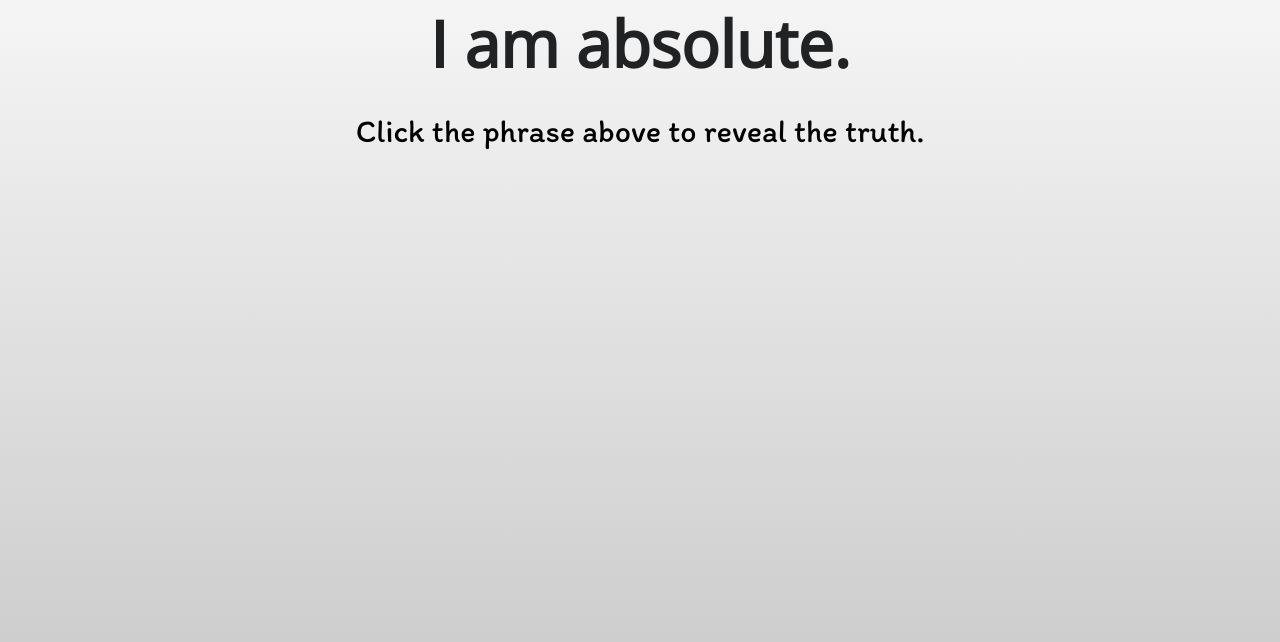
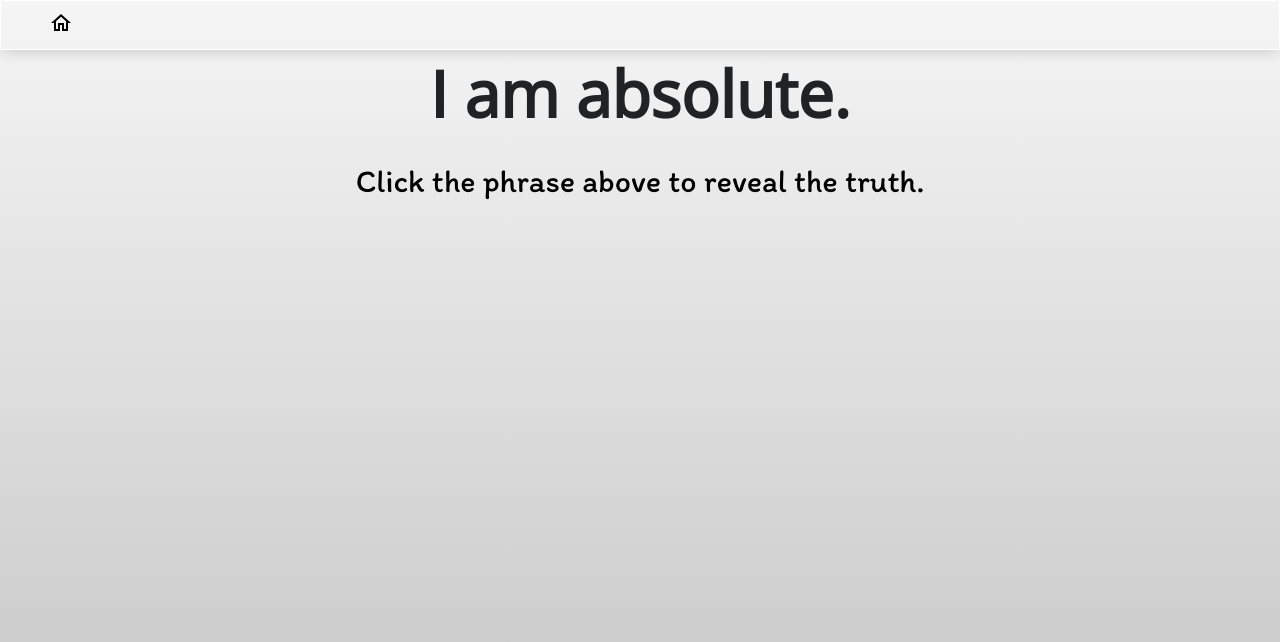
Before and after one commit to dern0s/web_practices, a plain HTML site: page elclicker.html in a window 1280 px wide. Drawn offline with nearby package versions, Linux system fonts and the light colour scheme.

Commit message:
started adding header to elclicker

```diff
--- a/elclicker.css
+++ b/elclicker.css
@@ -41,3 +41,16 @@ h1{
     margin-top: 25px;
     border-radius: 1em;
 }
+
+header{
+    display: flex;
+    align-items: center;
+    height: 3rem;
+
+    padding-left: 3rem;
+    border: 1px solid #fff;
+    /* border-radius: 0px 0px 10px 10px; */
+    box-shadow: 0 0 1rem 0 rgba(0, 0, 0, 0.2);
+    overflow: hidden;
+    position: relative;
+}
--- a/elclicker.html
+++ b/elclicker.html
@@ -1,5 +1,6 @@
 <!DOCTYPE html>
 <html lang="en">
+
 <head>
     <meta charset="UTF-8">
     <meta http-equiv="X-UA-Compatible" content="IE=edge">
@@ -9,9 +10,14 @@
     <link href="https://fonts.googleapis.com/css2?family=Itim&family=Open+Sans&display=swap" rel="stylesheet">
     <link rel="stylesheet" href="elclicker.css">
 </head>
+
 <body>
-    <!--Second refactor is to separate files from html-->
-    <h1 class="maire">
+    <header>
+        <a href="index.html">
+            <img id="home" src="home_black_24dp.svg" alt="home">
+        </a>
+    </header>
+    <h1 id="here">
         I am <span id="not">NOT</span> absolute.
     </h1>
     <p class="ahoy">Click the phrase above to <span id="un">un</span>reveal the truth.</p>
@@ -20,4 +26,5 @@
     <script src="elclicker.js"></script>
 
 </body>
+
 </html>
--- a/elclicker.js
+++ b/elclicker.js
@@ -8,7 +8,7 @@ function changeDisplay(targetId, intendedStyle) {
 let harold = false;
 
 //here we add a click event into the header to change the page
-document.getElementsByClassName("maire")[0].addEventListener("click", () => {
+document.querySelector("#here").addEventListener("click", () => {
 
     //if harold image isn't displayed it turns it visible
     if (!harold) {
```
Also changed, not shown: home_black_24dp.svg (added).
